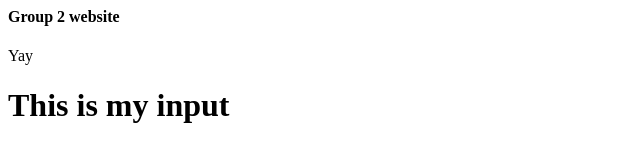
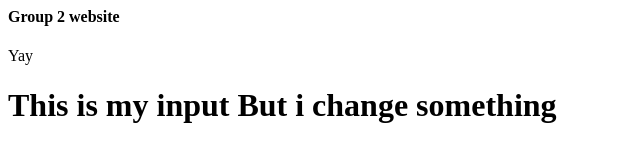
Before and after one commit to NLa16/NLa16.github.io, a plain HTML site: page index.html in a window 1280 px wide. Shown: the whole page, without its empty margins (0-640 px from the left). Drawn offline with Linux system fonts and the light colour scheme.

Commit message:
Change something

```diff
--- a/index.html
+++ b/index.html
@@ -6,6 +6,6 @@
   <body>
     <h4>Group 2 website</h4>
     <p>Yay</p>
-    <h1>This is my input</h1>
+    <h1>This is my input But i change something</h1>
   </body>
 </html>
```
